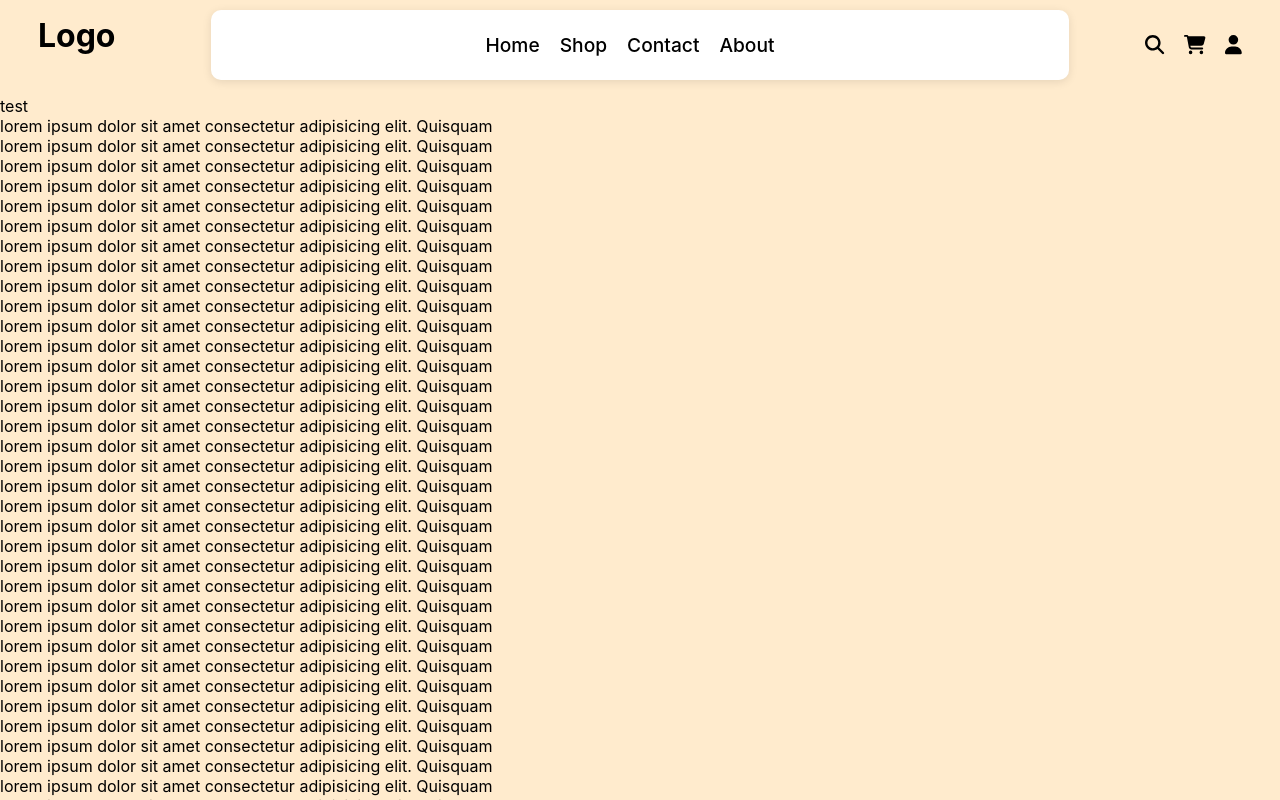
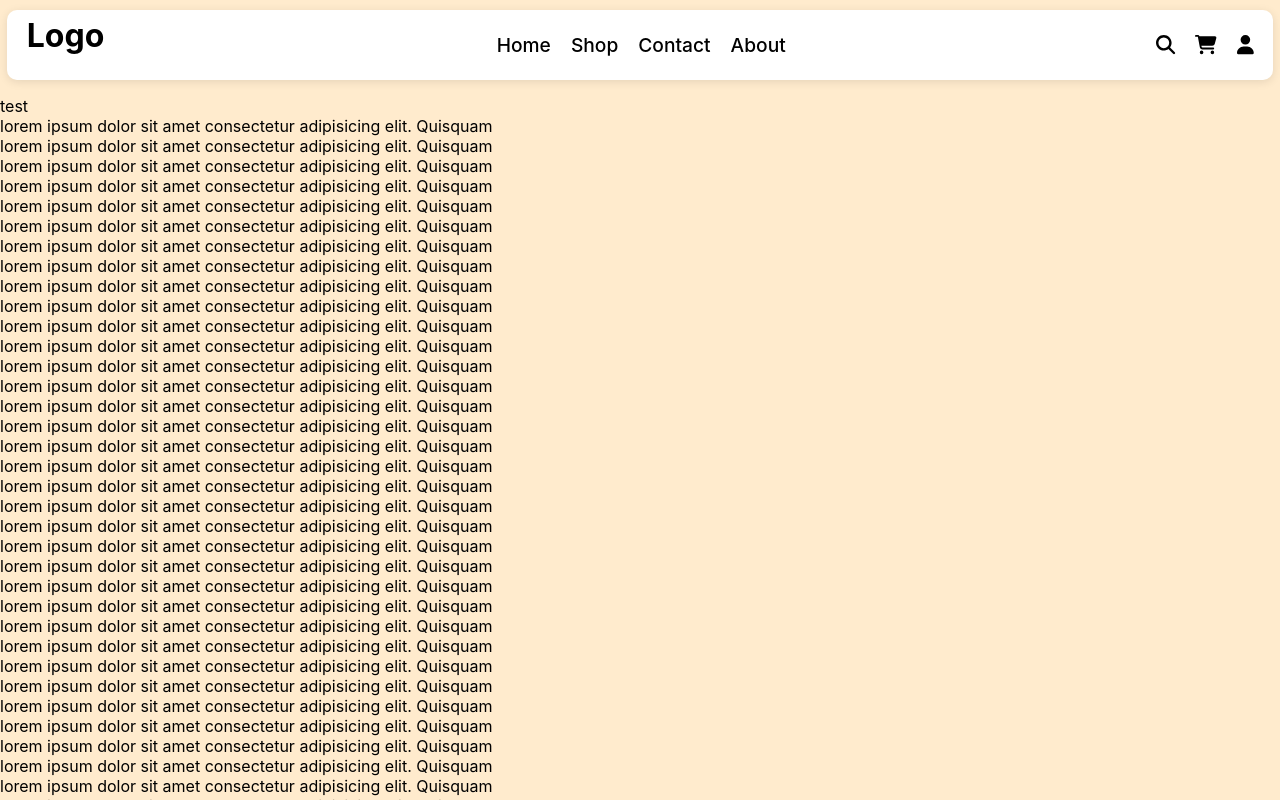
Before and after one commit to kmatej090/Ecommerce, a React (Create React App) app: page / in a window 1280 px wide. Built offline with nearby package versions, Linux system fonts and the light colour scheme.

Commit message:
Fixed navbar

```diff
--- a/src/components/nav/Navbar.css
+++ b/src/components/nav/Navbar.css
@@ -2,16 +2,18 @@
   display: flex;
   align-items: center;
   justify-content: center;
-  width: 67%;
+  width: fit-content;
+  margin: auto;
+  margin-top: 10px;
+  padding: 0 20px;
   height: 70px;
   column-gap: 300px;
+
   position: sticky;
   top: 0;
   box-shadow: 0 2px 10px 0 rgba(0, 0, 0, 0.1);
   background-color: white;
   border-radius: 10px;
-  margin: auto;
-  margin-top: 10px;
 }
 
 .navbar .nav-logo {
```
